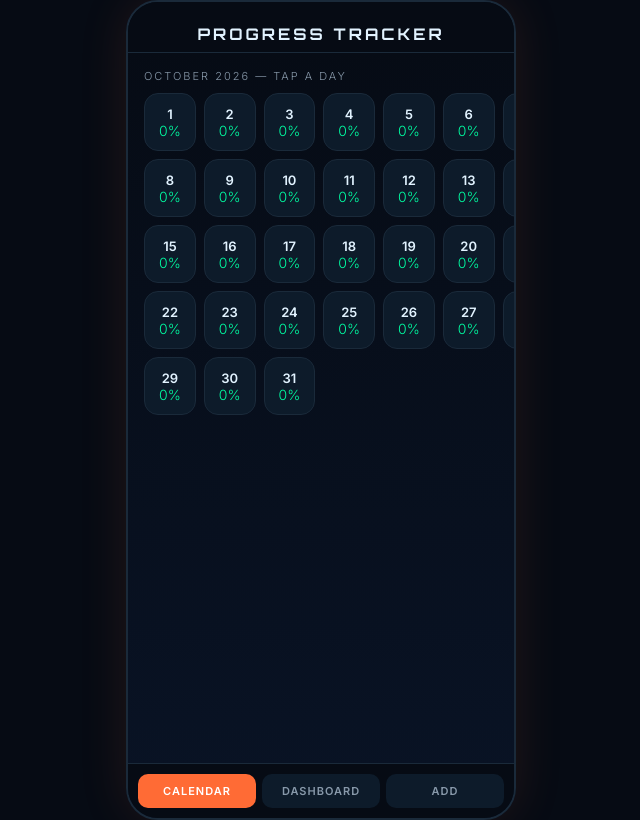
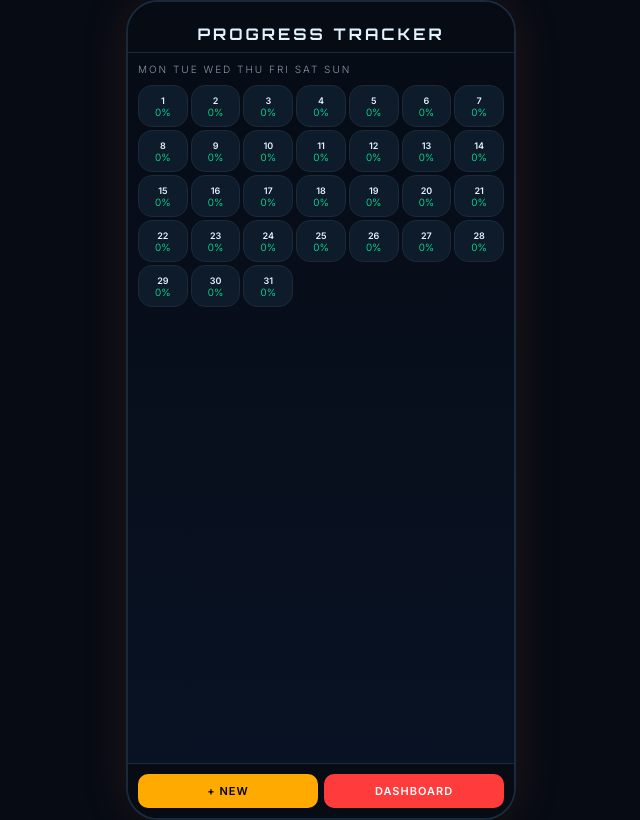
Before and after one commit to Ewok67/DisciplineTracker, a website: page index.html in a window 1280 px wide. Shown: the whole page, without its empty margins (319-959 px from the left). Drawn offline with Linux system fonts and the light colour scheme.

Commit message:
update: compact calendar 5x7 no scroll, day names, +NEW and DASHBOARD only, daily/3daily

```diff
--- a/index.html
+++ b/index.html
@@ -11,7 +11,7 @@
 body{background:var(--bg);color:var(--fg);display:flex;justify-content:center;align-items:center;min-height:100vh}
 .phone{width:390px;height:820px;background:linear-gradient(180deg,#060b14 0%,#091325 100%);border:2px solid #1a2a3a;border-radius:32px;overflow:hidden;box-shadow:0 0 50px rgba(255,107,53,0.12);position:relative;display:flex;flex-direction:column}
 .header{padding:22px 24px 8px;text-align:center;letter-spacing:3px;font-family:'Orbitron',sans-serif;font-size:16px;color:var(--fg);border-bottom:1px solid #1a2a3a;background:#060b14}
-.screen{flex:1;overflow-y:auto;padding:16px}
+.screen{flex:1;padding:10px;overflow:hidden}
 .subtitle{color:var(--muted);font-size:11px;letter-spacing:2px;margin-bottom:10px;text-transform:uppercase}
 .grid{display:grid;grid-template-columns:repeat(4,1fr);gap:8px}
 .card{background:var(--card);border:1px solid #1a2a3a;border-radius:14px;padding:14px;text-align:center}
@@ -40,8 +40,8 @@ button.save:hover{filter:brightness(1.1)}
   <div class="header">PROGRESS TRACKER</div>
 
   <div id="screen-calendar" class="screen">
-    <div class="subtitle">October 2026 — Tap a day</div>
-    <div class="grid" style="grid-template-columns:repeat(7,1fr);font-size:12px;" id="calendar-grid"></div>
+    <div class="subtitle" style="font-size:10px">MON TUE WED THU FRI SAT SUN</div>
+    <div class="grid" style="grid-template-columns:repeat(7,1fr);font-size:10px;gap:3px;" id="calendar-grid"></div>
   </div>
 
   <div id="screen-day" class="screen hidden">
@@ -73,15 +73,18 @@ button.save:hover{filter:brightness(1.1)}
       <option value="important">Important</option>
       <option value="very important">Very important</option>
     </select>
+    <select id="task-repeat" style="margin-top:6px">
+      <option value="daily">Daily</option>
+      <option value="3daily">Every 3 days</option>
+    </select>
     <button class="save" onclick="addTask()">SAVE TASK</button>
     <div class="subtitle" style="margin-top:20px">Your Tasks</div>
     <div id="task-list"></div>
   </div>
 
   <div class="nav">
-    <button onclick="show('calendar')" id="btn-calendar" class="active">CALENDAR</button>
-    <button onclick="show('dashboard')" id="btn-dashboard">DASHBOARD</button>
-    <button onclick="show('add')" id="btn-add">ADD</button>
+    <button onclick="show('add')" style="flex:1;background:#ffaa00;color:#000;font-weight:bold">+ NEW</button>
+    <button onclick="show('dashboard')" style="flex:1;background:#ff3b3b;color:#fff;font-weight:bold">DASHBOARD</button>
   </div>
 </div>
 
@@ -91,8 +94,9 @@ function save() { localStorage.setItem('pt_tasks', JSON.stringify(tasks)); }
 function addTask() {
   const name = document.getElementById('task-name').value.trim();
   const priority = document.getElementById('task-priority').value;
+  const repeat = document.getElementById('task-repeat').value;
   if (!name) return alert('Enter a name');
-  tasks.push({ name, priority, completed: false, skipped: false, created: new Date().toISOString() });
+  tasks.push({ name, priority, repeat, completed: false, skipped: false, created: new Date().toISOString() });
   save(); document.getElementById('task-name').value = ''; renderTasks(); show('calendar');
 }
 function show(screen) {
@@ -120,7 +124,7 @@ function renderCalendar() {
   // 5 rows = 5 weeks (35 slots), show 1-31, blank rest, fixed 5x7 grid
   for (let d=1; d<=35; d++) {
     if (d > 31) { html += `<div></div>`; continue; }
-    html += `<div class="card" style="cursor:pointer;height:58px;display:flex;flex-direction:column;align-items:center;justify-content:center" onclick="openDay(${d})"><div style="font-size:13px;font-weight:bold">${d}</div><div style="font-size:14px;color:#00ffa3">0%</div></div>`;
+    html += `<div class="card" style="cursor:pointer;height:42px;display:flex;flex-direction:column;align-items:center;justify-content:center;font-size:9px;padding:4px" onclick="openDay(${d})"><div style="font-weight:bold">${d}</div><div style="font-size:10px;color:#00ffa3">0%</div></div>`;
   }
   grid.innerHTML = html;
 }
```
Also changed, not shown: 1 other file.
